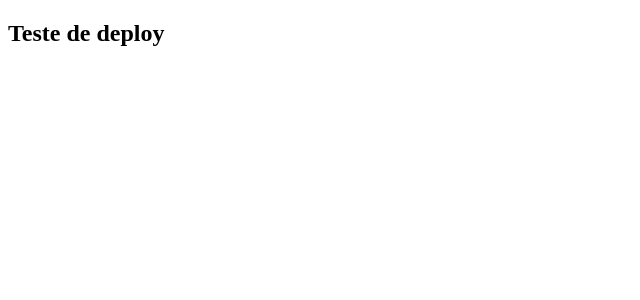
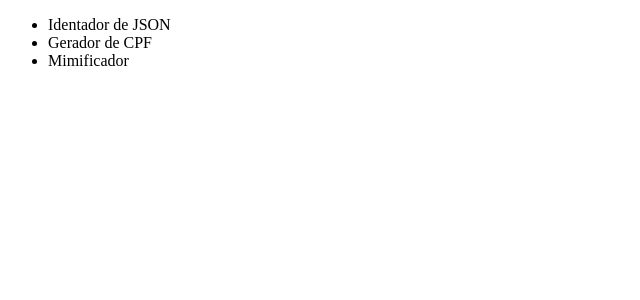
Before and after one commit to wrodrigues86/tstreactjs, a React (Create React App) app: page / in a window 1280 px wide. Shown: the top 300 px of the page, without its empty margins (0-640 px from the left). Built offline with nearby package versions, Linux system fonts and the light colour scheme.

Commit message:
Criação de menus

```diff
--- a/src/App.js
+++ b/src/App.js
@@ -2,7 +2,11 @@
 function App() {
   return (
     <div>
-      <h2>Teste de deploy</h2>
+      <ul>
+        <li>Identador de JSON</li>
+        <li>Gerador de CPF</li>
+        <li>Mimificador</li>
+      </ul>
     </div>
   );
 }
```
